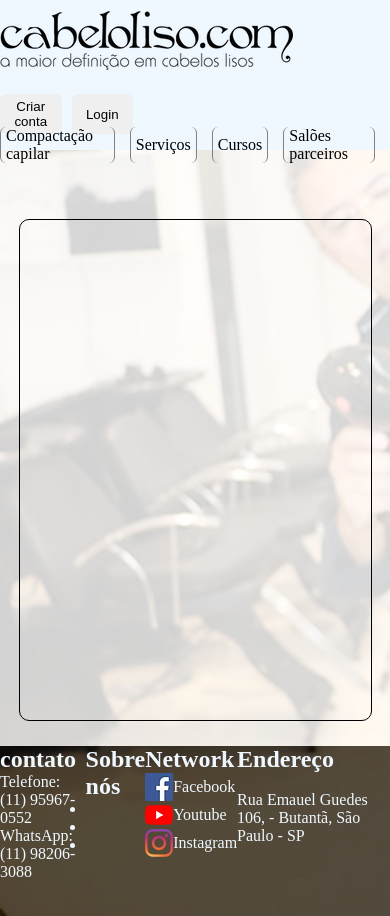
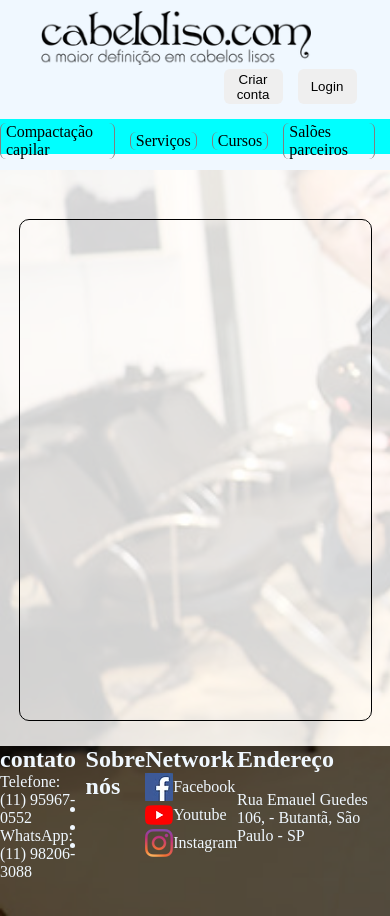
Before and after one commit to DevGeff/front-end.senai, a plain HTML site: page cabelolisoprojeto/projetocabeloliso/index.html in a window 390 px wide. Drawn offline with Linux system fonts and the light colour scheme.

Commit message:
alteração no css3

```diff
--- a/cabelolisoprojeto/projetocabeloliso/index.html
+++ b/cabelolisoprojeto/projetocabeloliso/index.html
@@ -9,8 +9,8 @@
 <body>
     <header>
         <aside class="logo">
-            <div class="img-logo">
-                <img src="imagens/Ativo 2.png" alt="">
+            <div class="aside-logo">
+                <img src="imagens/Ativo 2.png" alt="" class="img-logo">
             </div>
 
             <aside class="btn-home">
--- a/cabelolisoprojeto/projetocabeloliso/style.css
+++ b/cabelolisoprojeto/projetocabeloliso/style.css
@@ -55,16 +55,21 @@ header{
 nav{
     display: flex;
     margin: auto;
-    height: 29px;
+    height: 35px;
     flex-direction: column;
     justify-content: flex-end;
+    align-items: center;
+    background-color: aqua;
+    box-sizing: border-box;
     align-items: center;
 
 }
 nav>ul{
     display: flex;
     list-style-type: none;
-
+    box-sizing: border-box;
+        height: 26px;
+        align-items: center;
 
 }
 .li-menu{
@@ -182,28 +187,45 @@ a{
 }
 
 @media (max-width:500px){
+    header{
+        height: 170px;
+    }
+
+    nav{
+        position: ;
+    }
+
     .btn-home{
     display: flex;
     align-items: center;
     width: 133px;
-    flex-direction: ;
-    gap: 10px;
-    margin-bottom: 0px;
+    margin-left: 190px;
+    gap: 15px;
+    margin-bottom: 15px;
+    justify-content: flex-end;
+    margin-top: 0px;
 
 }
 .btn-login{
     width: 100%;
-    height: 40px;
+    height: 35px;
     border: none;
     border-radius: 6px;
+    ;
 }
 
-.img-logo{
+.aside-logo{
     margin: 0px 0px 0px px;
+
 }
 .logo{
     flex-direction: column;
+    align-items: center;
 
+}
+.img-logo{
+    width: 270px;
+    margin-right: 39px;
 }
 
 }
```
